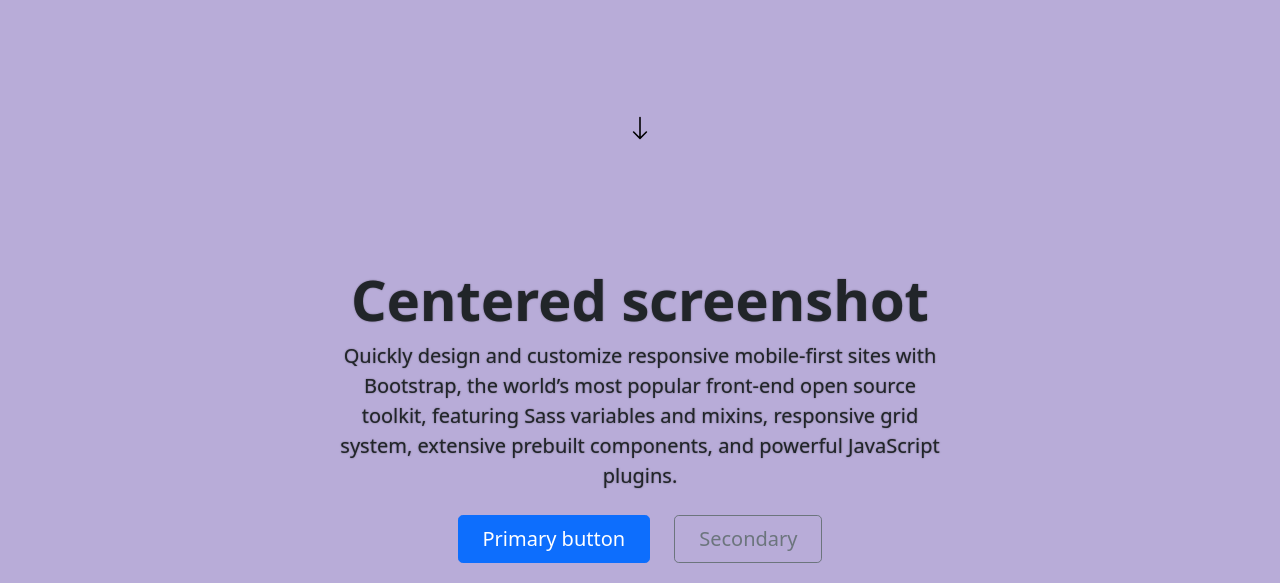
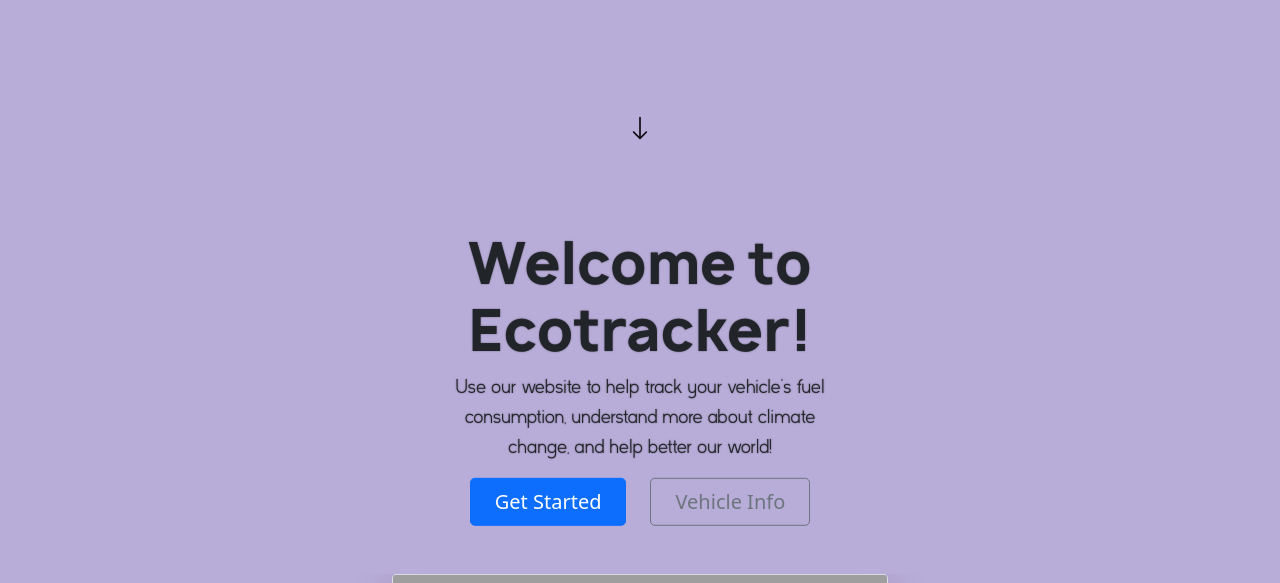
Before and after one commit to jasondu7297/Ecotracker, a Django app: page / in a window 1280 px wide. Shown: the part 630-1213 px from the top of the page. Run offline with Django 3.2, Linux system fonts and the light colour scheme; some libraries are stand-ins or nearby versions; grey boxes are pictures that could not be loaded.

Commit message:
Added updates

```diff
--- a/Ecotracker/main/static/css/index.css
+++ b/Ecotracker/main/static/css/index.css
@@ -1,3 +1,19 @@
+@font-face {
+    font-family: 'MyWebFont';
+    src: url('../resources/bold.otf');
+  }
+
+p{
+    font-family: 'kayak';
+}
+
+.intro{
+    position: absolute;
+    top: 140%;
+    left: 50%;
+    transform: translate(-50%, -50%);
+}
+
 body{
     background-color: #B8acd8;
     background-blend-mode: screen;
@@ -5,6 +21,10 @@ body{
     background-position: center;
     background-repeat: no-repeat;
     background-size: cover;
+}
+
+h1{
+    font-family: 'MyWebFont';
 }
 
 #earth{
--- a/Ecotracker/main/templates/main/index.html
+++ b/Ecotracker/main/templates/main/index.html
@@ -19,16 +19,16 @@
     </model-viewer>
 
     <section id="new_section">
-        <div class="px-4 pt-5 my-5 text-center">
-            <h1 class="display-4 fw-bold">Centered screenshot</h1>
-            <div class="col-lg-6 mx-auto">
-            <p class="lead mb-4">Quickly design and customize responsive mobile-first sites with Bootstrap, the world’s most popular front-end open source toolkit, featuring Sass variables and mixins, responsive grid system, extensive prebuilt components, and powerful JavaScript plugins.</p>
+        <div class="intro px-4 pt-5 my-5 text-center">
+            <h1 class="display-4 fw-bold">Welcome to Ecotracker!</h1>
+            <div class="col-lg-8 mx-auto">
+            <p class="lead">Use our website to help track your vehicle's fuel consumption, understand more about climate change, and help better our world!</p>
             <div class="d-grid gap-2 d-sm-flex justify-content-sm-center mb-5">
-                <button type="button" class="btn btn-primary btn-lg px-4 me-sm-3">Primary button</button>
-                <button type="button" class="btn btn-outline-secondary btn-lg px-4">Secondary</button>
+                <button type="button" class="btn btn-primary btn-lg px-4 me-sm-3">Get Started</button>
+                <button type="button" class="btn btn-outline-secondary btn-lg px-4">Vehicle Info</button>
             </div>
             </div>
-            <div class="overflow-hidden" style="max-height: 50vh;">
+            <div class="overflow-hidden" style="max-height: 40vh;">
             <div class="container px-5">
                 <img src="https://upload.wikimedia.org/wikipedia/commons/thumb/b/b6/Image_created_with_a_mobile_phone.png/1200px-Image_created_with_a_mobile_phone.png" class="img-fluid border rounded-3 shadow-lg mb-4" alt="Example image" width="700" height="500" loading="lazy">
             </div>
@@ -36,8 +36,6 @@
         </div>
     </section>
 
-
-
 {% endblock %}
 
 {% block footer_javascript %}
--- a/Ecotracker/main/templates/main/tracker.html
+++ b/Ecotracker/main/templates/main/tracker.html
@@ -0,0 +1,5 @@
+<script src="./static/js/tracker.js"></script>
+
+<div id='map'></div>
+<input id='autoOrigin' placeholder='Enter staring point'/>
+<input id='autoDestination' placeholder='Enter destination'/>
--- a/Ecotracker/main/urls.py
+++ b/Ecotracker/main/urls.py
@@ -3,5 +3,8 @@ from django.urls import path
 from . import views
 
 urlpatterns = [
-    path("", views.index, name="index")
+    path("", views.index, name="index"),
+    path("tracker/", views.tracker, name="tracker"),
+    path("vehicle/", views.vehicle, name="vehicle"),
+    path("whatcanido/", views.whatcanido, name="whatcanido")
 ]
--- a/Ecotracker/main/views.py
+++ b/Ecotracker/main/views.py
@@ -4,3 +4,12 @@ from django.http import HttpResponse
 # Create your views here.
 def index(response):
     return render(response, "main/index.html")
+
+def tracker(response):
+    return render(response, "main/tracker.html")
+
+def vehicle(response):
+    return render(response, "main/vehicle.html")
+
+def whatcanido(reponse):
+    return render(reponse, "main/whatcanido.html")
```
Also changed, not shown: Ecotracker/main/static/js/tracker.js (added, +126 -0 lines), Ecotracker/main/templates/main/vehicle.html (+13 -0 lines), Ecotracker/main/templates/main/whatcanido.html (+9 -0 lines), Ecotracker/main/templates/main/base.html (line endings or trailing spaces).
